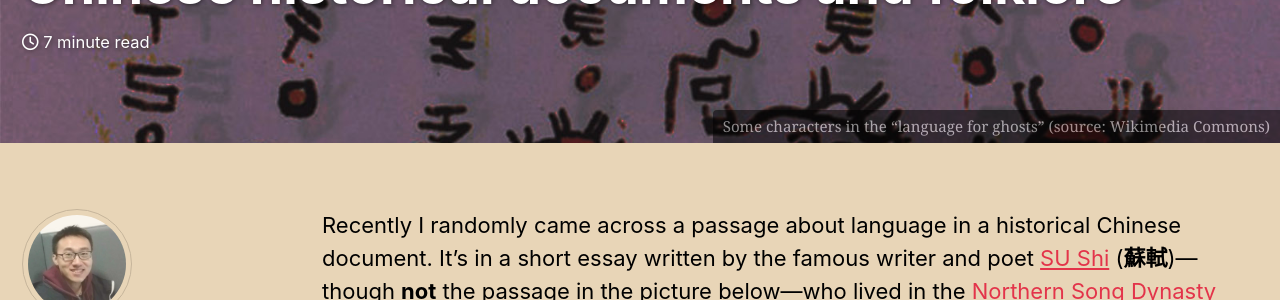
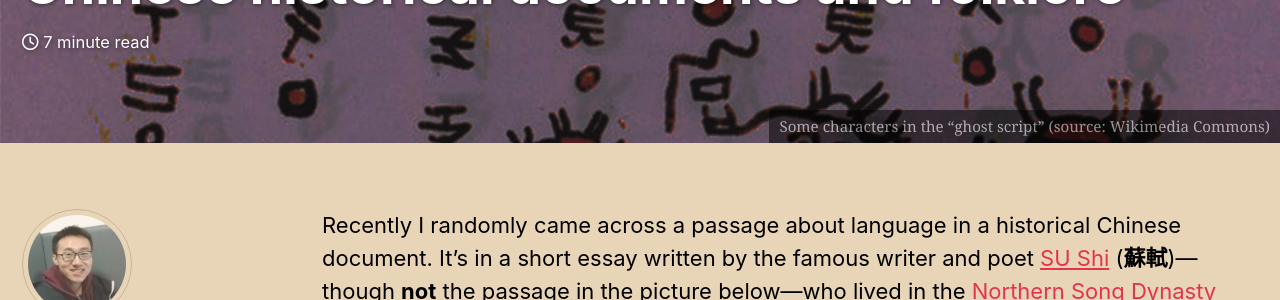
Before and after one commit to juliosong/blog, a Jekyll site: the page built from _posts/2019-09-25-unusual-stories.md, in a window 1280 px wide and 900 px high. Shown: the part 314-614 px from the top of the window. Built offline with Jekyll 4.4.1, drawn with Linux system fonts in a browser that asks for light colours; cached includes are drawn as plain includes; nearby versions of some CDN libraries; some web fonts are replaced; comment, search, counter and statistics services are not loaded.

Commit message:
corrected typo in ghost script post

```diff
--- a/_posts/2019-09-25-unusual-stories.md
+++ b/_posts/2019-09-25-unusual-stories.md
@@ -6,7 +6,7 @@ header:
   overlay_image: /assets/images/tianwen.jpg
   show_overlay_excerpt: false
   image_description: "some ghost characters"
-  caption: "Some characters in the &#8220;language for ghosts&#8221; (source: <a href='https://commons.wikimedia.org/wiki/File:Li%C3%B9ji%C7%8E_F%C7%8Ensh%C5%AB,_Page_3.JPG'>Wikimedia Commons</a>)"
+  caption: "Some characters in the &#8220;ghost script&#8221; (source: <a href='https://commons.wikimedia.org/wiki/File:Li%C3%B9ji%C7%8E_F%C7%8Ensh%C5%AB,_Page_3.JPG'>Wikimedia Commons</a>)"
   teaser: /assets/images/sky.jpg
 ---
 
```
